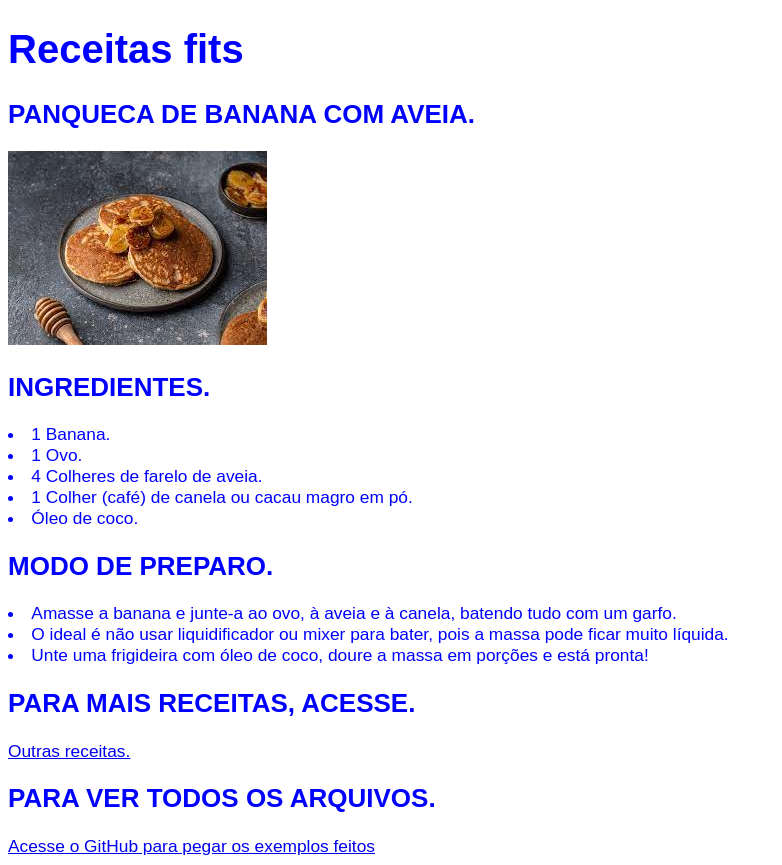
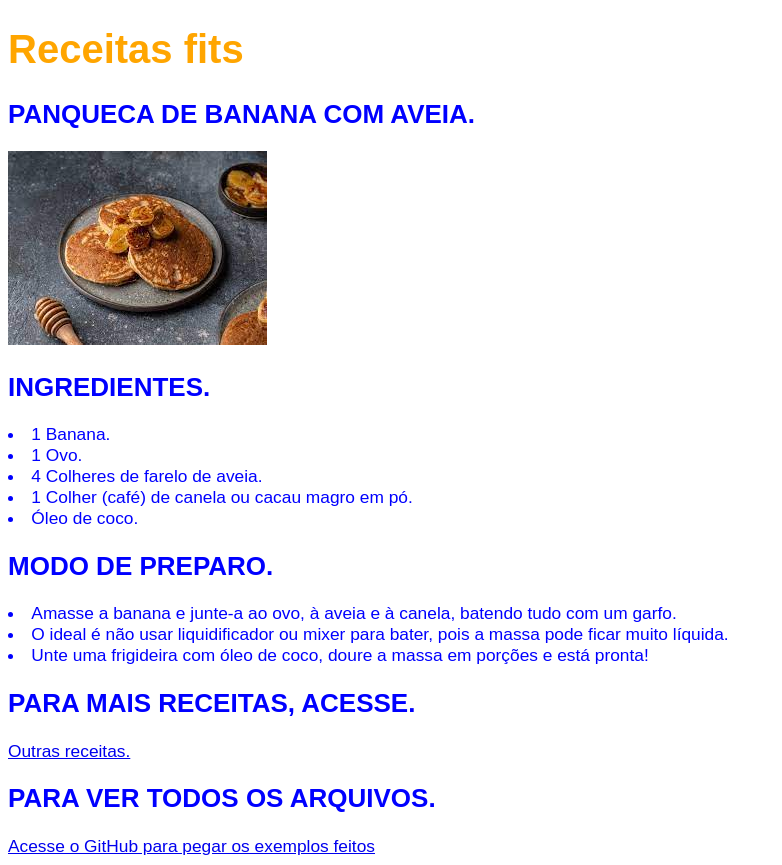
Before and after one commit to eloarodrigues22/eloasite2024, a plain HTML site: page index.html in a window 1280 px wide. Shown: the whole page, without its empty margins (0-782 px from the left). Drawn offline with Linux system fonts and the light colour scheme.

Commit message:
Update STYLE.CSS

```diff
--- a/STYLE.CSS
+++ b/STYLE.CSS
@@ -10,7 +10,7 @@ font-family: arial;
 
 h1
 {
-  tipo de letra:
+  tipo de letra: fum;
   color: orange;
   font-size: 30pt;
 }
```
